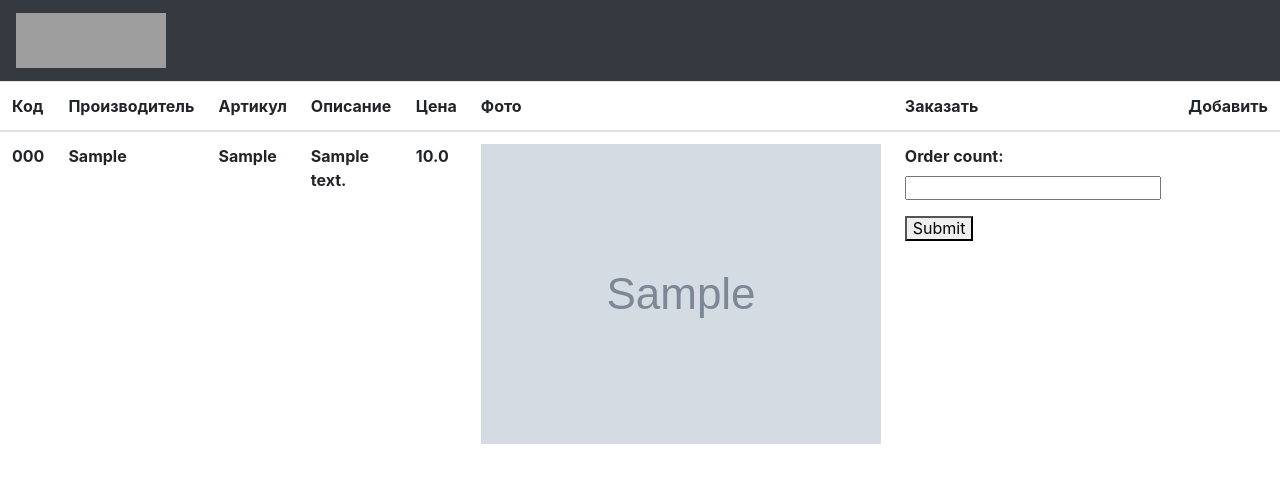
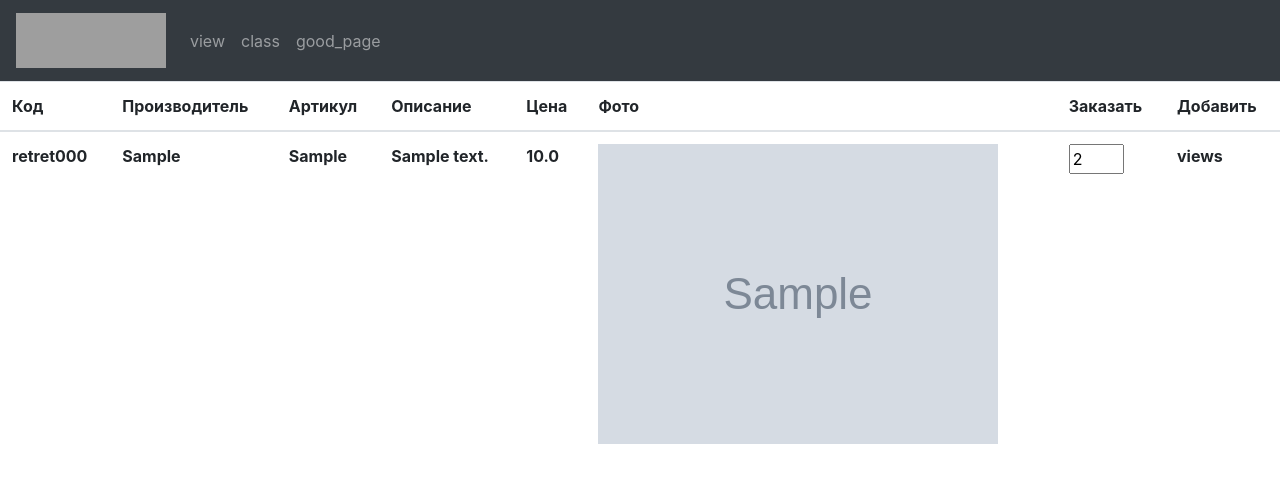
Before and after one commit to Iliner/ajax_forms, a Django app: a page that uses templates/index/index.html in a window 1280 px wide. Shown: the top 483 px of the page. Run offline with Django 3.2, Linux system fonts and the light colour scheme; tables that the repository leaves empty hold one stand-in row (values such as "Sample post"); grey boxes marked "Sample" are stand-in pictures; lists and menus that the app fills with data are empty; some libraries are stand-ins or nearby versions; grey boxes are pictures that could not be loaded.

Commit message:
add ajax request

```diff
--- a/a_index/forms.py
+++ b/a_index/forms.py
@@ -1,16 +1,37 @@
 from django.views.generic.edit import CreateView, UpdateView, DeleteView
 from django.views.generic.edit import ProcessFormView
 from django.views.generic.base import ContextMixin
+from django.core.validators import MinValueValidator
 from django.views.generic.detail import DetailView
 from django.core.urlresolvers import reverse
 from django import forms
 from .models import *
 from django.core.exceptions import ValidationError
 
+from django.forms.models import modelformset_factory
 from django import forms
 
 
-class Count(forms.ModelForm):
+# class Count(forms.ModelForm):
+# 	class Meta:
+# 		model = Goods
+# 		fields = ['order_count']
+# 	order_count = forms.IntegerField(initial = 'order_count', label = False, min_value=0, max_value=100, validators=[MinValueValidator('0')], widget=forms.NumberInput(attrs={'style': 'width: 55px'}))
+
+
+
+# GoodFormset = modelformset_factory(Goods)
+
+class CountEdit(forms.ModelForm):
 	class Meta:
 		model = Goods
 		fields = ['order_count']
+	order_count = forms.IntegerField(label = False, min_value=0, max_value=100, validators=[MinValueValidator('0')], widget=forms.NumberInput(attrs={'style': 'width: 55px'}))
+
+
+
+class Count(forms.Form):
+	order_count = forms.IntegerField(initial = 'order_count', label = False, min_value=0, max_value=100, validators=[MinValueValidator('0')], widget=forms.NumberInput(attrs={'style': 'width: 55px'}))
+
+
+# CountFormset = modelformset_factory(Goods, form=Count)
--- a/a_index/urls.py
+++ b/a_index/urls.py
@@ -17,6 +17,9 @@ from django.conf.urls import url
 from a_index.views import *
 
 urlpatterns = [
-	url(r'main', JoinFormView.as_view(),  name='index'),
+	url(r'^main/$', JoinFormView.as_view(),  name='index'),
+	url(r'^main_view/$', index,  name='index_view'),
 	url(r'^join/', JoinFormView.as_view()),
+	url(r'^main_view/count/add$', add_view, name='add_count'),
+	url(r'good/(?:(?P<code>\d+)/)$', GoodDetailView.as_view(), name='good_page'),
 ]
--- a/a_index/views.py
+++ b/a_index/views.py
@@ -1,38 +1,55 @@
 from django.shortcuts import render
+from django.views.generic.base import TemplateView
 from django.views.generic.list import ListView
 from .models import Goods, Photo
+from django.http import HttpResponse
+from django.views.generic.detail import DetailView
 from django.views.generic import FormView
-from .forms import Count
-# Create your views here.
+from .forms import Count, CountEdit
+from django.core.paginator import Paginator, InvalidPage
+from django.shortcuts import redirect
 
 
 
 
-
-# class GoodListView(ListView):
-# 	"""
-# 	Класс удобный для вывода СПИСКА чего либа
-# 	"""
-
-# 	template_name = 'a_index/list_goods.html'
-# 	paginate_by = 1
+def index(request):
+	goods = Goods.objects.all()
+	if request.method == 'POST':
+		form = Count(request.POST)
+		if form.is_valid():
+			form.save()
+			return redirect('index')
+		else:
+			return render(request, 'a_index/list_goods_view.html', {'goods': goods})
+	form = Count(initial={'order_count': 2})
+	return render(request, 'a_index/list_goods_view.html', {'goods': goods, 'form': form})
 
 
-# 	def get_queryset(self):
-# 		"""
-# 		Этот метод вызврощает спичсок
-# 		записей которые будут выводиться
-# 		на экран
-# 		"""
 
-# 		return Goods.objects.all().order_by('code')
+def add_view(request):
+	if request.method == 'POST':
+		print(request.POST['count'], request.POST['code'])
+		good = Goods.objects.get(code=request.POST['code'])
+		good.order_count = request.POST['count']
+		good.save()
+	return HttpResponse('')
+
+
 
 
 class JoinFormView(FormView, ListView):
 	form_class = Count
 	template_name  = 'a_index/list_goods.html'
 	success_url = '/form-success/'
-	paginate_by = 1
+	paginate_by = 2
+
+	def get_initial(self):
+		"""
+		Returns the initial data to use for forms on this view.
+		"""
+
+		initial = super(JoinFormView, self).get_initial()
+		return initial
 
 	def form_invalid(self, form):
 		response = super(JoinFormView, self).form_invalid(form)
@@ -60,3 +77,58 @@ class JoinFormView(FormView, ListView):
 		"""
 
 		return Goods.objects.all().order_by('code')
+
+
+
+
+
+
+
+class GoodDetailView(DetailView, FormView):
+	"""Ищет объект по pk
+	если его нет то ищет по pk_url_kwargs
+	"""
+	template_name =  'a_index/good_page.html'
+	model = Goods
+	context_object_name = 'good'
+	form_class = Count
+	pk_url_kwargs = 'code'
+
+	def get_initial(self):
+		"""
+		Returns the initial data to use for forms on this view.
+		"""
+
+		initial = super(GoodDetailView, self).get_initial()
+		initial['order_count'] = Goods.objects.get(code=self.kwargs['code']).order_count
+
+		return initial
+
+
+	def form_invalid(self, form):
+		response = super(JoinFormView, self).form_invalid(form)
+		if self.request.is_ajax():
+			return JsonResponse(form.errors, status=400)
+		else:
+			return response
+
+	def form_valid(self, form):
+		response = super(JoinFormView, self).form_valid(form)
+		if self.request.is_ajax():
+			print(form.cleaned_data)
+			data = {
+				'message': "Successfully submitted form data."
+				}
+			return JsonResponse(data)
+		else:
+			return response
+
+	def get_object(self):
+		"""Возвращает единственный объект, отображаемый этим представлением.
+		Если queryset предусмотрено, этот запрос будет использоваться как источник объектов;
+		в противном случае get_queryset(). get_object()ищет pk_url_kwargаргумент в аргументах представления;
+		если этот аргумент найден, этот метод выполняет поиск на основе первичного ключа с использованием этого значения.
+		Если этот аргумент не найден, он ищет slug_url_kwargаргумент и выполняет поиск в slug с помощью slug_field.
+		"""
+
+		return Goods.objects.get(code=self.kwargs['code'])
--- /dev/null
+++ b/templates/a_index/list_goods_view.html
@@ -0,0 +1,129 @@
+{% extends 'index/index.html' %}
+{% comment "template_location" %}
+    'forms/ajax.html'
+{% endcomment %}
+
+{% block content %}
+<div class='main'>
+	<table class='table table-hover'>
+		<thead>
+			<th>Код</th>
+			<th>Производитель</th>
+			<th>Артикул</th>
+			<th>Описание</th>
+			<th>Цена</th>
+			<th class='row_th_img'>Фото</th>
+			<th>Заказать</th>
+			<th>Добавить</th>
+		</thead>
+		<tbody>
+			{% for good in goods %}
+					<tr>
+						<th>retret{{good.code}}</th>
+						<th>{{good.producer}}</th>
+						<th>{{good.articul}}</th>
+						<th>{{good.description}}</th>
+						<th>{{good.price}}</th>
+						{% if not good.photo %}
+							<th class='row_th_img'><img id='row_img' src="{{default_img.url}}"></th>
+						{% else %}
+							<th class='row_th_img'><img id='row_img' src="{{good.photo.photo.url}}"></th>
+						{% endif %}
+						<th>
+						    <form class='my-ajax-form' method='POST' action='.' data-url='{{ request.build_absolute_uri|safe }}'>
+						        {% csrf_token %}
+								{% for field in form.hidden_fields %}
+									{{ field }}
+								{% endfor %}
+								{% for field in form.visible_fields %}
+									{% if field.name == 'honeypot' %}
+										<div class='honeypot'>{{ field }}</div>
+									{% else %}
+										<div class='form_field'>
+											{% if field.errors|length > 0 %}
+												<div class='eror_list'>
+													{% for error in field.errors %}
+														<div class='error_description'>{{ error }}</div>
+													{% endfor %}
+												</div>
+											{% endif %}
+											{% if field.label %}
+												<div class='label'>{{ field.label }}</div>
+											{% endif %}
+											<div class='control input_count' id='form_{{good.code}}'>{{ field }}</div>
+											{% if field.help_text %}
+												<div class='help'>{{ field.help_text }}</div>
+											{% endif %}
+										</div>
+									{% endif %}
+								{% endfor %}
+    						</form>
+						</th>
+						<th>
+							<div>views</div>
+						</th>
+					</tr>
+			{% endfor %}
+		</tbody>
+	</table>
+</div>
+{% endblock %}
+
+
+{% block script %}
+<script>
+$(document).ready(function(){
+    var $myForm = $('.my-ajax-form')
+    $myForm.submit(function(event){
+        event.preventDefault()
+        var $formData = $(this).serialize()
+        var $thisURL = $myForm.attr('data-url') || window.location.href // or set your own url
+        $.ajax({
+            method: "POST",
+            url: $thisURL,
+            data: $formData,
+            success: handleFormSuccess,
+            error: handleFormError,
+        })
+    })
+
+    function handleFormSuccess(data, textStatus, jqXHR){
+        console.log(data)
+        console.log(textStatus)
+        console.log(jqXHR)
+        $myForm.reset(); // reset form data
+    }
+
+    function handleFormError(jqXHR, textStatus, errorThrown){
+        console.log(jqXHR)
+        console.log(textStatus)
+        console.log(errorThrown)
+    }
+
+    $(".input_count > input").on('input', count_input)
+
+    function count_input(){
+		this.value=this.value.replace(/[^\d\.]+/g,"");
+		var count_v =  $(this).val()
+		var code_v = $(this).parent().attr("id").split('_')[1]
+		console.log(count_v, code_v)
+
+		$.ajax({
+			type: 'POST',
+			url: 'count/add',
+			data: {
+				code: $(this).parent().attr("id").split('_')[1],
+				count: $(this).val(),
+				csrfmiddlewaretoken: $('input[name=csrfmiddlewaretoken]').val()
+			},
+			success:function(){
+			}
+
+		})
+
+
+	}
+
+})
+</script>
+{% endblock %}
--- a/templates/index/index.html
+++ b/templates/index/index.html
@@ -7,10 +7,6 @@
 		<script src="https://code.jquery.com/jquery-3.3.1.slim.min.js" integrity="sha384-q8i/X+965DzO0rT7abK41JStQIAqVgRVzpbzo5smXKp4YfRvH+8abtTE1Pi6jizo" crossorigin="anonymous"></script>
 		<script src="https://cdnjs.cloudflare.com/ajax/libs/popper.js/1.14.3/umd/popper.min.js" integrity="sha384-ZMP7rVo3mIykV+2+9J3UJ46jBk0WLaUAdn689aCwoqbBJiSnjAK/l8WvCWPIPm49" crossorigin="anonymous"></script>
 		<script src="https://stackpath.bootstrapcdn.com/bootstrap/4.1.1/js/bootstrap.min.js" integrity="sha384-smHYKdLADwkXOn1EmN1qk/HfnUcbVRZyYmZ4qpPea6sjB/pTJ0euyQp0Mk8ck+5T" crossorigin="anonymous"></script>
-		<link rel="stylesheet" href="{% static 'css/main.css' %}">
-		<link rel="stylesheet" href="{% static '/pushy-master/css/normalize.css' %}">
-		<link rel="stylesheet" href="{% static '/pushy-master/css/demo.css' %}">
-		<link rel="stylesheet" href="{% static '/pushy-master/css/pushy.css' %}">
 		<script src="https://ajax.googleapis.com/ajax/libs/jquery/1.12.0/jquery.min.js"></script>
 		{% block additional_css %}{% endblock %}
 		{% block additional_js %}{% endblock %}
@@ -21,7 +17,25 @@
 
 		<nav class='navbar navbar-expand-lg navbar-dark bg-dark' id='navbar_header'>
 			<a href="{% url 'index' %}"  class='navbar-brand'><img src="{% static 'logo/logotype-header.png' %}" alt='logo' width="150", height="55"></a>
-			<div class="btn-group">
+			<div class="collapse navbar-collapse" id="navbarSupportedContent">
+			<ul class="navbar-nav mr-auto">
+				<li class="nav-item">
+        			<a class="nav-link" href="{% url 'index_view' %}">view</a>
+      			</li>
+				<li class="nav-item">
+        			<a class="nav-link" href="{% url 'index' %}">class</a>
+      			</li>
+      			<li class="nav-item">
+        			<a class="nav-link" href="{% url 'good_page' code=22 %}">good_page</a>
+      			</li>
+     			<li class="nav-item" style="color: red;">
+     				{% for good in goods %}
+        				{% if good.code == '22' %}
+        					{{good.order_count}}
+        				{% endif %}
+        			{% endfor %}
+      			</li>
+			</ul>
 			</div>
 		</nav>
 		{% block content %}
@@ -29,8 +43,7 @@
 
 
 
-		<script type="text/javascript"></script>
-		<script src="{% static '/pushy-master/js/pushy.min.js' %}"></script>
+
 		<script type="text/javascript">
 			if($(window).scrollTop() != '0'){
 				console.log('TYee');
```
Also changed, not shown: templates/a_index/good_page.html (added, +37 -0 lines).
